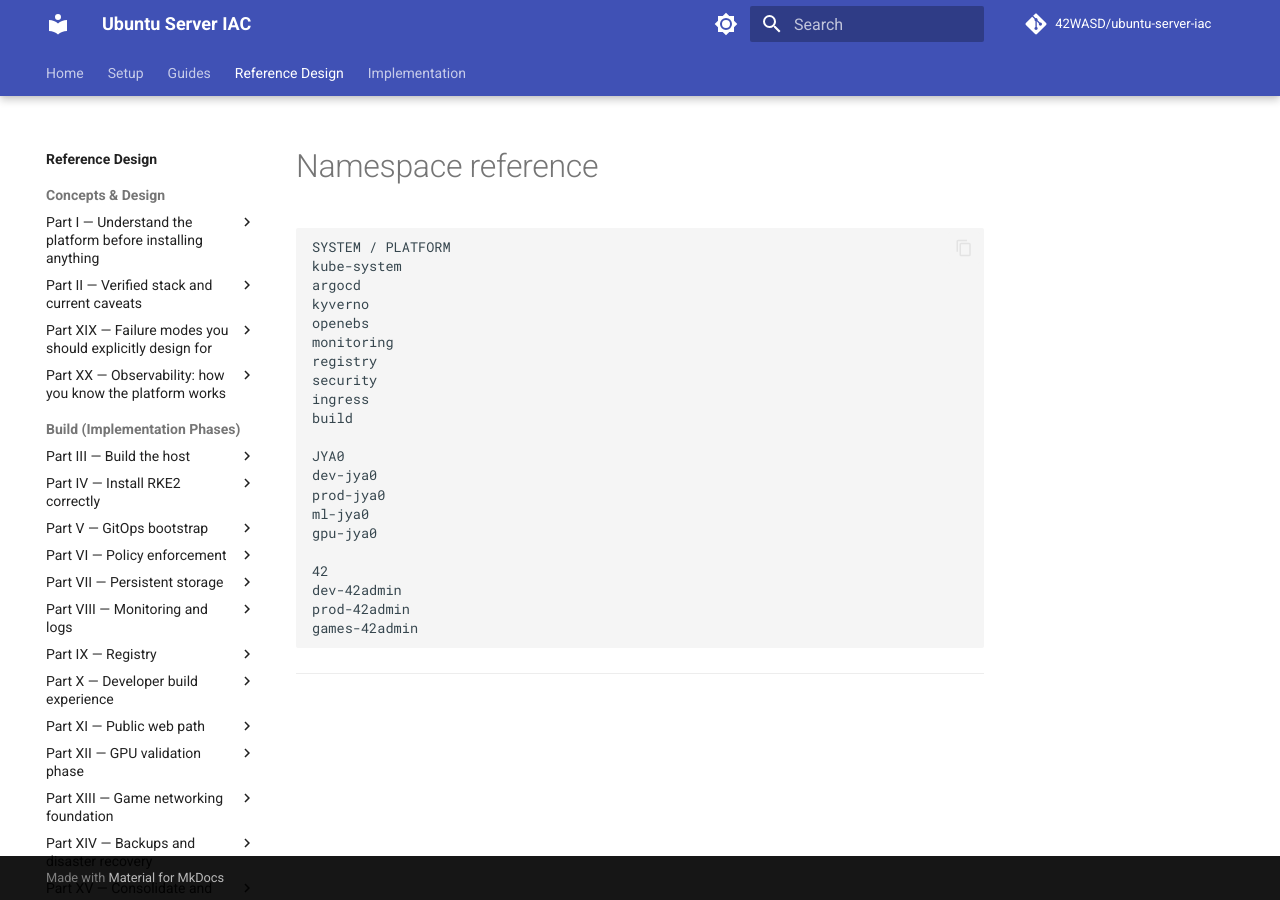
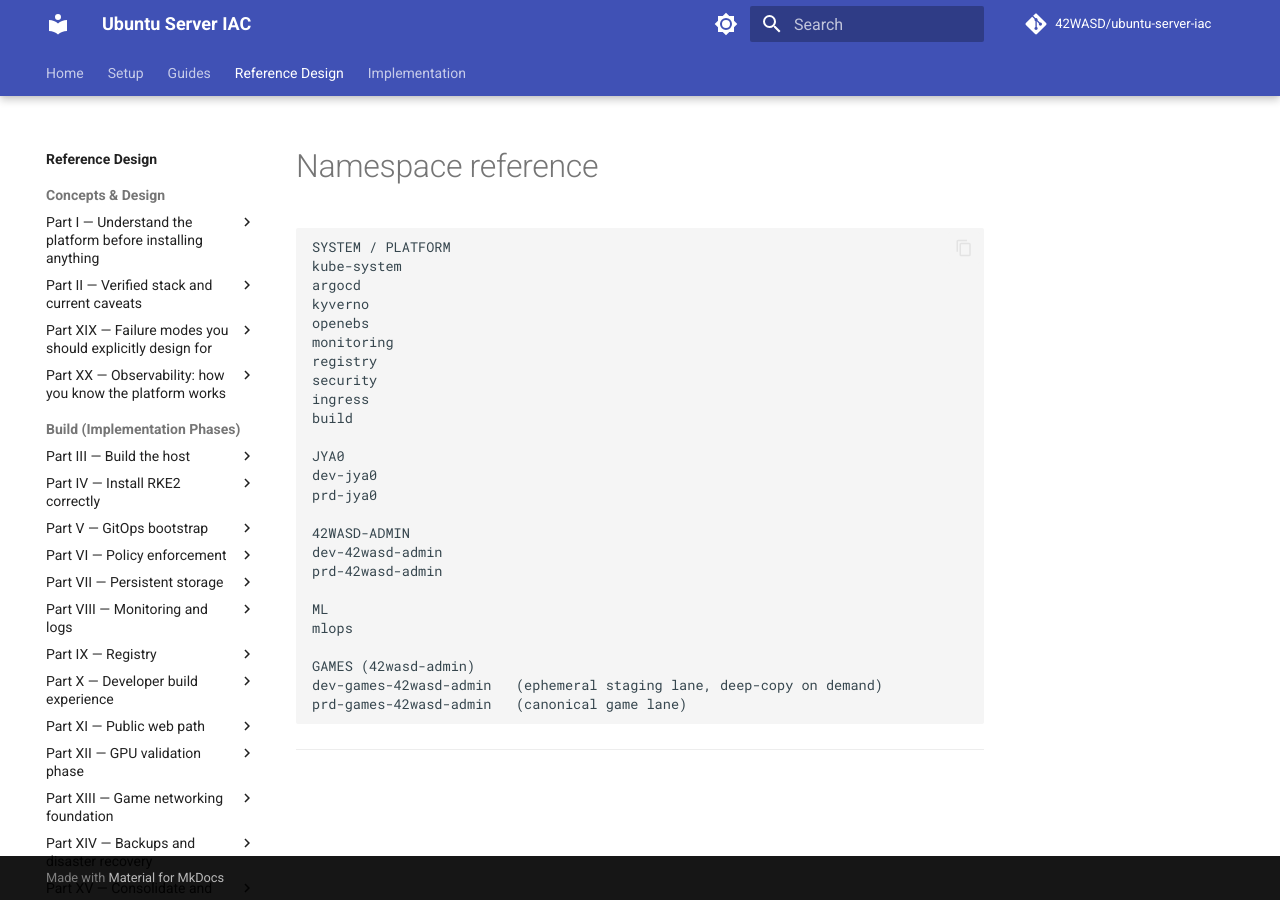
Before and after one commit to 42WASD/ubuntu-server-iac, an MkDocs documentation site: the page built from docs/reference-design/reference/23-compact-technical-reference/01-109-namespace-reference/index.md, in a window 1280 px wide. Built offline with MkDocs 1.6.1 and Material for MkDocs 9.7.7, drawn with Linux system fonts in a browser that asks for light colours; comment, search, counter and statistics services are not loaded.

Commit message:
Phase 21: rework tenant namespaces; add game deep-copy staging methodology
- Tenants: dev/prd-jya0, dev/prd-42wasd-admin, mlops, dev/prd-games-42wasd-admin
- mlops replaces ml-jya0/gpu-jya0; games split into ephemeral staging + canonical
- Update AppProject destinations to match
- Document deep-copy-on-demand methodology in Phase 53 + namespace/quota references

````diff
--- a/docs/reference-design/reference/23-compact-technical-reference/01-109-namespace-reference/index.md
+++ b/docs/reference-design/reference/23-compact-technical-reference/01-109-namespace-reference/index.md
@@ -14,14 +14,18 @@ build
 
 JYA0
 dev-jya0
-prod-jya0
-ml-jya0
-gpu-jya0
+prd-jya0
 
-42
-dev-42admin
-prod-42admin
-games-42admin
+42WASD-ADMIN
+dev-42wasd-admin
+prd-42wasd-admin
+
+ML
+mlops
+
+GAMES (42wasd-admin)
+dev-games-42wasd-admin   (ephemeral staging lane, deep-copy on demand)
+prd-games-42wasd-admin   (canonical game lane)
 ```
 
 ---
````
Also changed, not shown: docs/implementation/_runbook/05-gitops-bootstrap/02-29-1-appprojects.md (+4 -4 lines), docs/implementation/_runbook/05-gitops-bootstrap/03-30-phase-21-namespace-baseline.md (+14 -6 lines), docs/reference-design/reference/23-compact-technical-reference/02-110-initial-quota-reference/index.md (+6 -6 lines), 4 other files.
